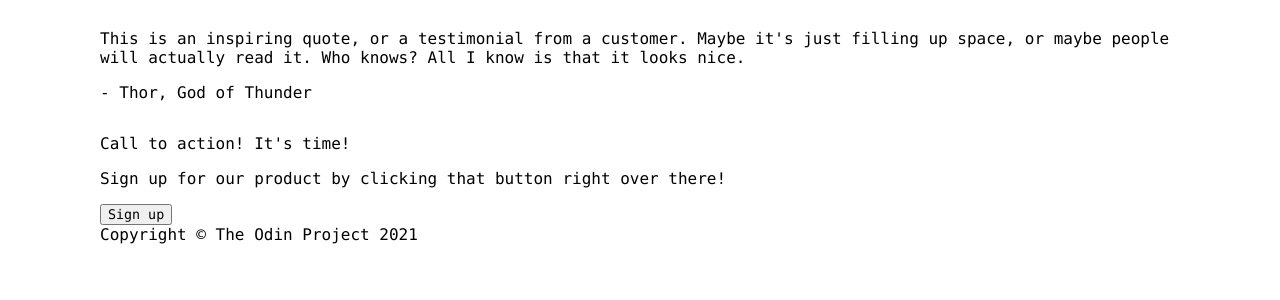
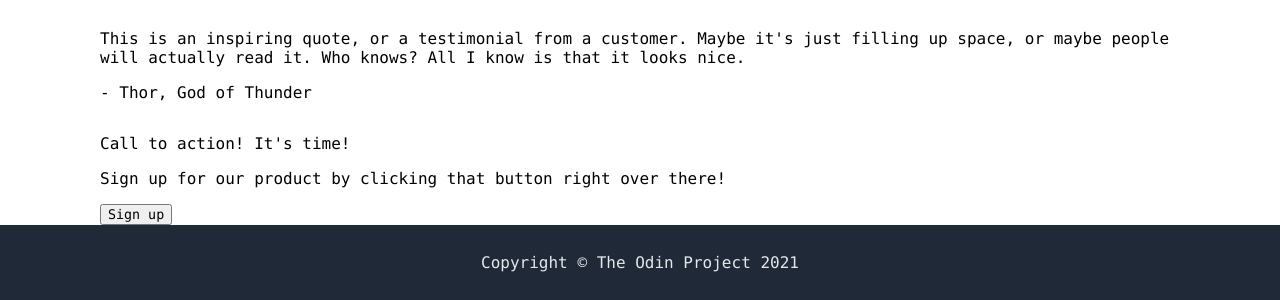
Before and after one commit to alexch1234/Odin-Landing-Page, a plain HTML site: page index.html in a window 1280 px wide. Shown: the part 586-886 px from the top of the page. Before the commit the page ends 830 px from the top, so only its background shows below. Drawn offline with Linux system fonts and the light colour scheme.

Commit message:
feat: Add footer styling

```diff
--- a/styles.css
+++ b/styles.css
@@ -39,3 +39,12 @@ ul {
     font-size: 18px;
     color: #E5E7EB;
 }
+
+footer {
+    min-height: 75px;
+    background-color: #1F2937;
+    display: flex;
+    justify-content: center;
+    align-items: center;
+    color: #E5E7EB;
+}
```
